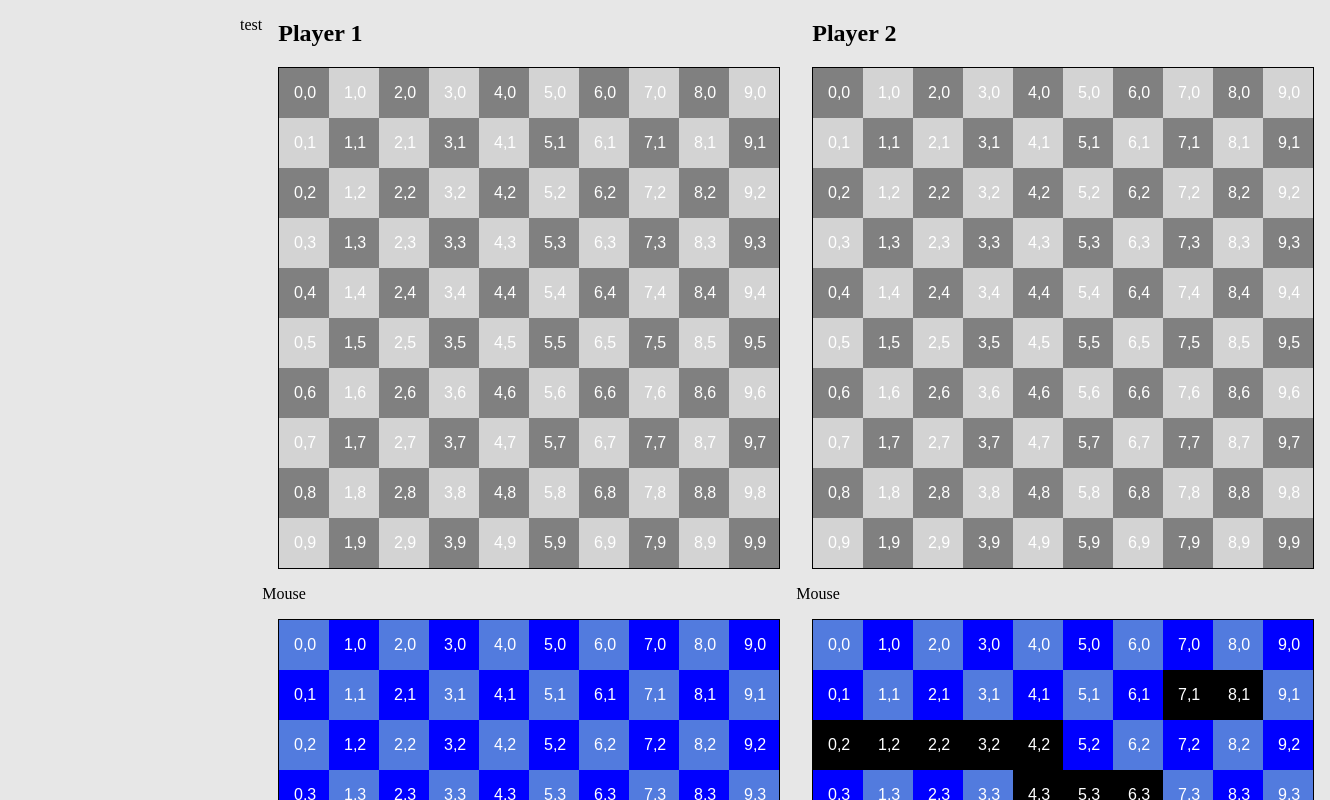
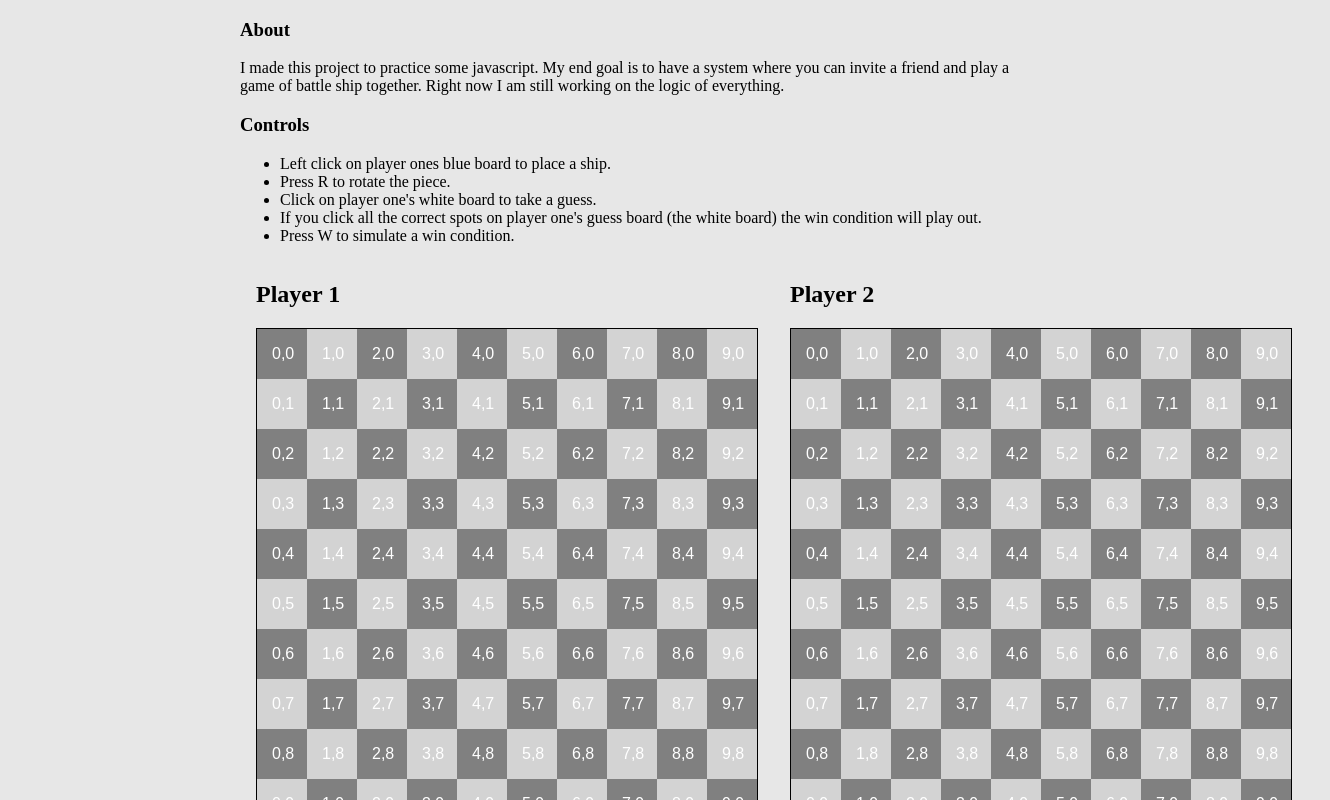
Before and after one commit to ryanducharme/Battleship, a plain HTML site: page index.html in a window 1280 px wide. Shown: the top 800 px of the page, 1330 px wide, since content can reach past the window. Drawn offline with Linux system fonts and the light colour scheme.

Commit message:
Update index.html

```diff
--- a/index.html
+++ b/index.html
@@ -11,10 +11,22 @@
 </head>
 
 <body>
+    <h3>About</h3>
+    <p>I made this project to practice some javascript. My end goal is to have a system where you can invite a friend
+        and play a game of battle ship together. Right now I am still working on the logic of everything.</p>
+    <h3>Controls</h3>
+    <ul>
+        <li>Left click on player ones blue board to place a ship.</li>
+        <li>Press R to rotate the piece.</li>
+        <li>Click on player one's white board to take a guess.</li>
+        <li>If you click all the correct spots on player one's guess board (the white board) the win condition will play
+            out.</li>
+        <li>Press W to simulate a win condition.</li>
+    </ul>
     <div class="container">
 
         <div class="container">
-            <p>test</p>
+            <p></p>
             <div>
                 <h2>Player 1</h2>
 
```
